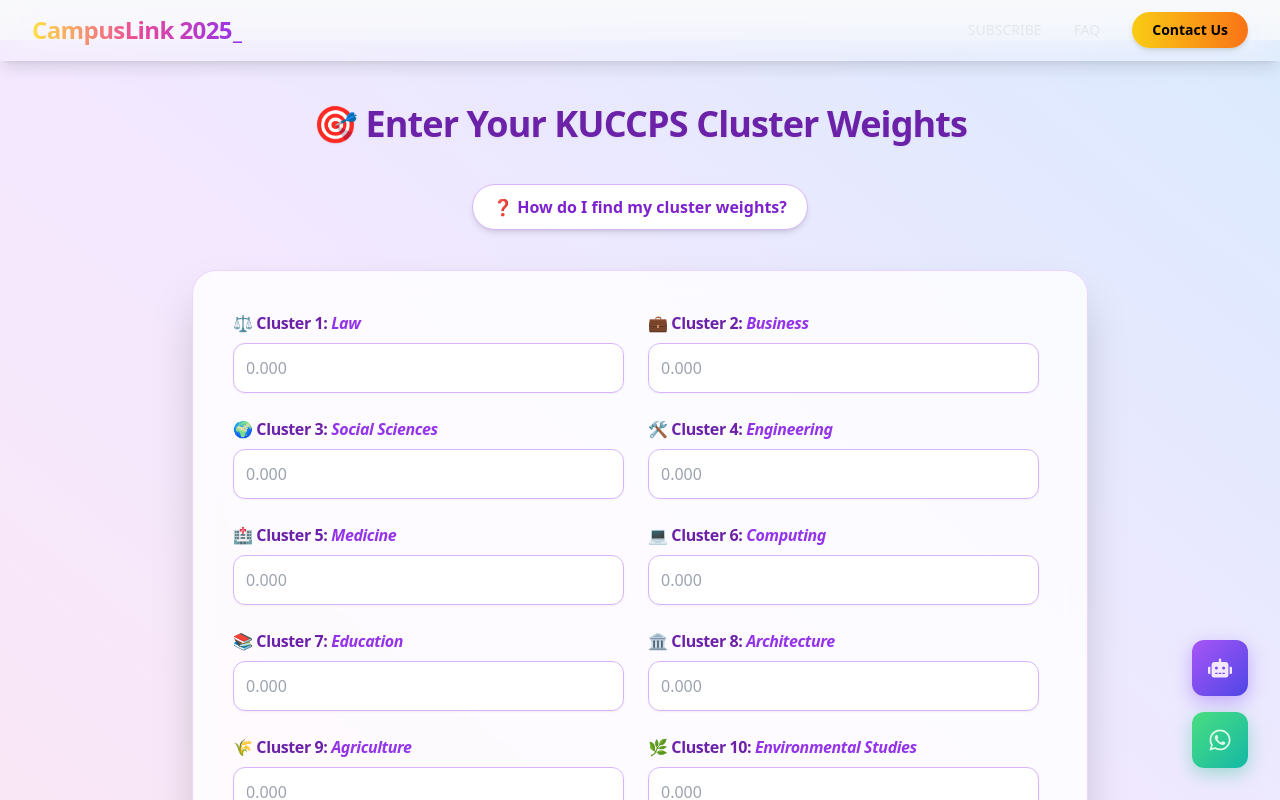
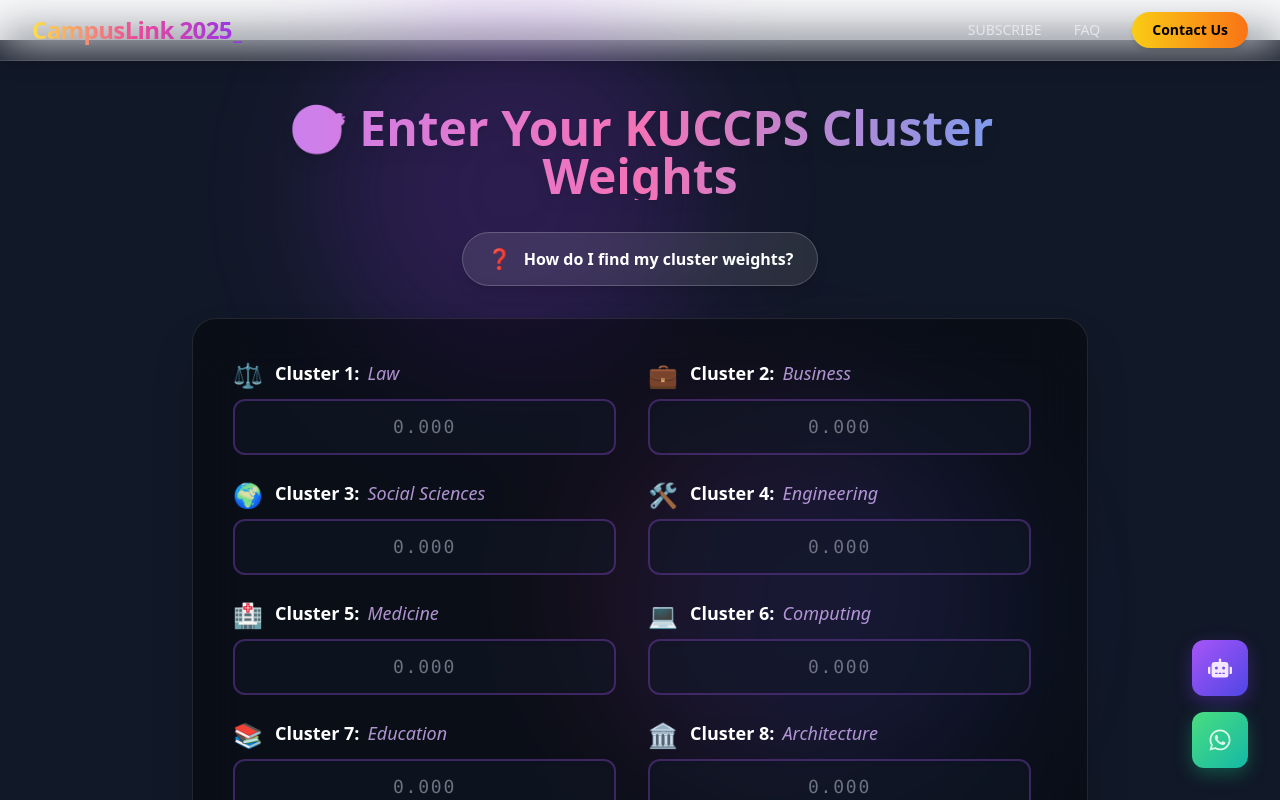
Before and after one commit to munene-design/campuslink, a React (Create React App) app: page /enter-cluster in a window 1280 px wide. Shown: the top 800 px of the page. Built offline with nearby package versions, Linux system fonts and the light colour scheme.

Commit message:
Initial commit

```diff
--- a/src/components/pages/ClusterWeightPage.jsx
+++ b/src/components/pages/ClusterWeightPage.jsx
@@ -1,18 +1,26 @@
 import React, { useEffect, useState } from 'react';
+import { useNavigate } from 'react-router-dom';
 import AOS from 'aos';
 import 'aos/dist/aos.css';
-import ClusterHelpModal from '../ClusterHelpModal';
-import { useNavigate } from 'react-router-dom';
-
+import { motion, AnimatePresence } from 'framer-motion';
+import ClusterHelpModal from '../ClusterHelpModal'; // Make sure this component exists
 
 const ClusterWeightPage = () => {
     const [isModalOpen, setIsModalOpen] = useState(false);
+    const navigate = useNavigate();
+
+    // State to hold all input values in a single object
+    const [clusterValues, setClusterValues] = useState({});
 
     useEffect(() => {
-    AOS.init({ duration: 800, once: true });
+        AOS.init({
+            duration: 800,
+            once: true,
+            offset: 50,
+        });
     }, []);
-const navigate = useNavigate();
 
+    // All 20 clusters with their specific names and icons
     const clusters = [
         { name: "Law", icon: "⚖️" },
         { name: "Business", icon: "💼" },
@@ -36,63 +44,99 @@
         { name: "Theology & Philosophy", icon: "🕊️" },
     ];
 
+    // Handles input changes and enforces the '0.000' format
+    const handleInputChange = (clusterIndex, value) => {
+        // Allows a single digit, an optional dot, and up to three decimal places.
+        if (/^[0-9](\.[0-9]{0,3})?$/.test(value) || value === "") {
+             setClusterValues(prev => ({ ...prev, [clusterIndex]: value }));
+        }
+    };
+
     return (
-    <div className="min-h-screen bg-gradient-to-tr from-pink-100 via-purple-100 to-blue-100 py-16 px-6 sm:px-10">
-      <div className="max-w-4xl mx-auto space-y-10">
+        <div className="min-h-screen bg-gray-900 text-white font-sans overflow-hidden">
+            {/* Animated Gradient Blobs for a dynamic background */}
+            <div className="absolute inset-0 z-0 opacity-40">
+                <div className="absolute top-0 left-1/4 w-96 h-96 bg-purple-600 rounded-full filter blur-3xl opacity-50 animate-blob"></div>
+                <div className="absolute top-1/2 right-1/4 w-96 h-96 bg-pink-600 rounded-full filter blur-3xl opacity-50 animate-blob animation-delay-2000"></div>
+                <div className="absolute bottom-0 left-1/2 w-96 h-96 bg-blue-600 rounded-full filter blur-3xl opacity-50 animate-blob animation-delay-4000"></div>
+            </div>
 
-        {/* Title */}
-        <h1
-          className="text-4xl font-extrabold text-center text-purple-800 drop-shadow-sm tracking-tight"
-          data-aos="fade-down"
+            <div className="relative z-10 flex flex-col items-center justify-center py-16 px-4 sm:px-6">
+                <div className="max-w-4xl w-full mx-auto space-y-8">
+
+                    {/* Animated Title */}
+                    <motion.h1
+                        initial={{ opacity: 0, y: -50 }}
+                        animate={{ opacity: 1, y: 0 }}
+                        transition={{ duration: 0.7, ease: "easeOut" }}
+                        className="text-5xl font-bold text-center text-transparent bg-clip-text bg-gradient-to-r from-purple-400 via-pink-400 to-blue-400 drop-shadow-lg"
                     >
                         🎯 Enter Your KUCCPS Cluster Weights
-        </h1>
+                    </motion.h1>
 
                     {/* Help Button */}
-        <div className="text-center" data-aos="fade-up">
+                    <motion.div
+                        initial={{ opacity: 0, scale: 0.8 }}
+                        animate={{ opacity: 1, scale: 1 }}
+                        transition={{ duration: 0.5, delay: 0.3 }}
+                        className="text-center"
+                    >
                         <button
                             onClick={() => setIsModalOpen(true)}
-            className="inline-flex items-center gap-2 bg-white border border-purple-300 px-5 py-2.5 rounded-full shadow-md hover:bg-purple-100 hover:text-purple-900 text-purple-700 font-semibold transition duration-300"
+                            className="inline-flex items-center gap-3 bg-white/10 border border-white/20 px-6 py-3 rounded-full shadow-lg backdrop-blur-sm hover:bg-white/20 text-white font-semibold transition-all duration-300 transform hover:scale-105"
                         >
-            ❓ How do I find my cluster weights?
+                            <span className="text-xl">❓</span> How do I find my cluster weights?
                         </button>
+                    </motion.div>
+
+                    <AnimatePresence>
+                        {isModalOpen && <ClusterHelpModal isOpen={isModalOpen} onClose={() => setIsModalOpen(false)} />}
+                    </AnimatePresence>
+
+                    {/* Glassmorphism Input Form Card */}
+                    <motion.div
+                        initial={{ opacity: 0, y: 50 }}
+                        animate={{ opacity: 1, y: 0 }}
+                        transition={{ duration: 0.7, delay: 0.5, ease: "easeOut" }}
+                        className="bg-black/40 backdrop-blur-xl rounded-3xl shadow-2xl border border-white/10 p-8 sm:p-10"
+                    >
+                        {/* THIS IS THE SCROLLABLE CONTAINER. All 20 clusters are inside. */}
+                        <div className="grid grid-cols-1 md:grid-cols-2 gap-x-8 gap-y-6 max-h-[75vh] overflow-y-auto pr-4 custom-scrollbar">
+                            {clusters.map((cluster, index) => (
+                                <div key={index} data-aos="fade-up" data-aos-delay={index * 50}>
+                                    <label className="flex items-start text-lg text-purple-300 font-medium mb-2">
+                                        <span className="text-2xl mr-3">{cluster.icon}</span>
+                                        <div>
+                                            <span className="font-semibold text-white">Cluster {index + 1}:</span>
+                                            <span className="italic text-purple-300/80 ml-2">{cluster.name}</span>
                                         </div>
-
-        {/* Help Modal */}
-        <ClusterHelpModal isOpen={isModalOpen} onClose={() => setIsModalOpen(false)} />
-
-        {/* Input Form Card */}
-        <div
-          className="bg-white/80 backdrop-blur-md rounded-3xl shadow-2xl border border-purple-200 p-8 sm:p-10 transition-all duration-300"
-          data-aos="fade-up"
-        >
-          <div className="grid grid-cols-1 sm:grid-cols-2 gap-6 max-h-[70vh] overflow-y-auto pr-2">
-            {clusters.map((cluster, index) => (
-              <div key={index}>
-                <label className="block text-purple-800 font-semibold mb-2 tracking-tight">
-                  {cluster.icon} Cluster {index + 1}: <span className="italic text-purple-600">{cluster.name}</span>
                                     </label>
+                                    <div className="relative">
                                         <input
-                  type="number"
-                  step="0.001"
+                                            type="text"
+                                            maxLength="5" // e.g., 1.234
+                                            value={clusterValues[index] || ''}
+                                            onChange={(e) => handleInputChange(index, e.target.value)}
                                             placeholder="0.000"
-                  className="w-full rounded-xl border border-purple-300 p-3 text-gray-800 shadow-sm focus:ring-2 focus:ring-purple-400 focus:outline-none transition-all duration-300"
+                                            className="w-full bg-gray-900/50 rounded-xl border-2 border-purple-500/30 p-3 text-white font-mono text-lg tracking-widest shadow-inner focus:ring-2 focus:ring-purple-400 focus:border-purple-400 focus:outline-none transition-all duration-300 placeholder-gray-500 text-center"
                                         />
+                                    </div>
                                 </div>
                             ))}
                         </div>
 
                         {/* Continue Button */}
-          <div className="text-center mt-10" data-aos="zoom-in">
-
-           <button
+                        <div className="text-center mt-10">
+                            <motion.button
+                                whileHover={{ scale: 1.05 }}
+                                whileTap={{ scale: 0.95 }}
                                 onClick={() => navigate("/enter-interest")}
-                className="bg-purple-600 text-white px-10 py-3 rounded-full text-lg font-semibold shadow-lg hover:bg-purple-700 transition duration-300"
+                                className="bg-gradient-to-r from-purple-600 to-pink-600 text-white px-12 py-4 rounded-full text-xl font-bold shadow-lg hover:shadow-purple-500/50 transition-all duration-300 transform"
                             >
                                 Continue ➡
-           </button>
-
+                            </motion.button>
                         </div>
+                    </motion.div>
                 </div>
             </div>
         </div>
```
Also changed, not shown: src/App.css (line endings or trailing spaces). Lines whose indentation alone changed are shown as unchanged.
